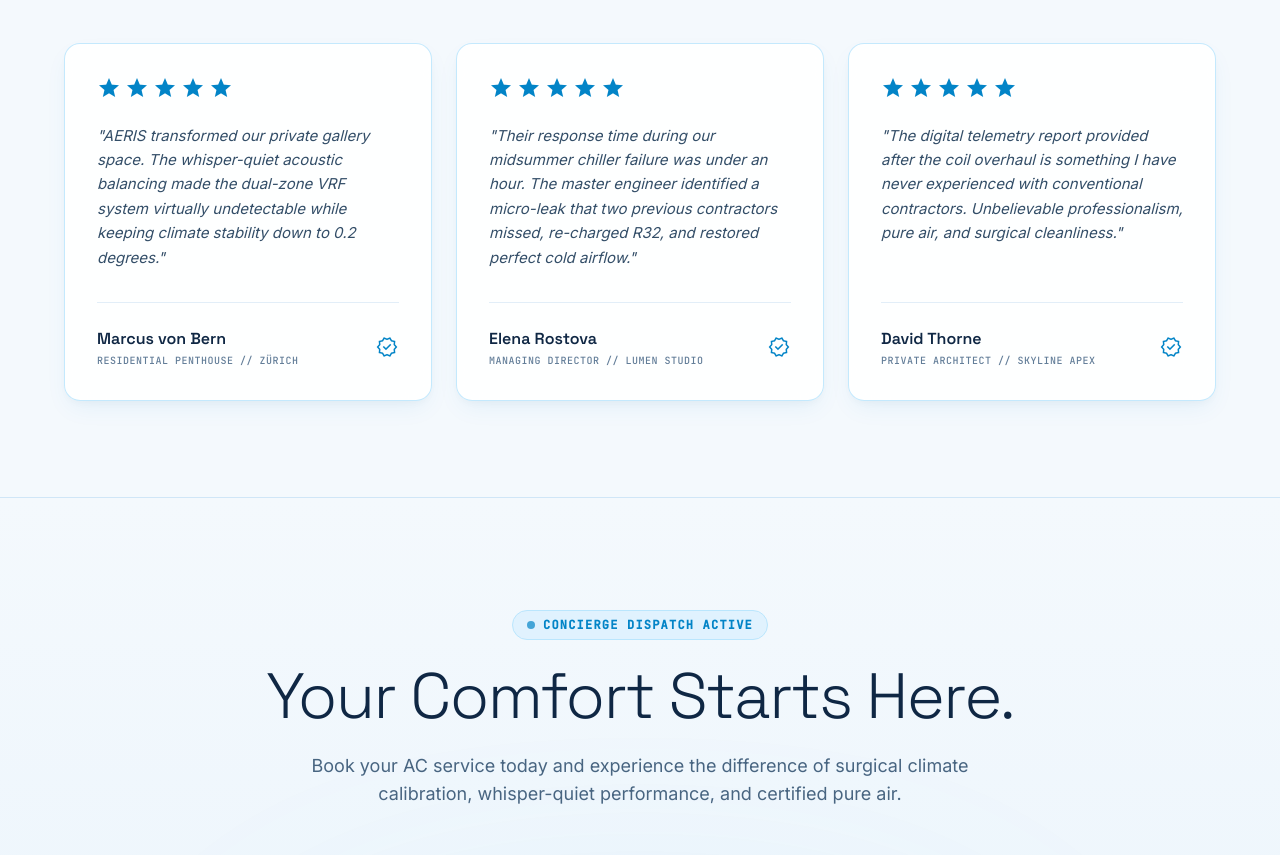
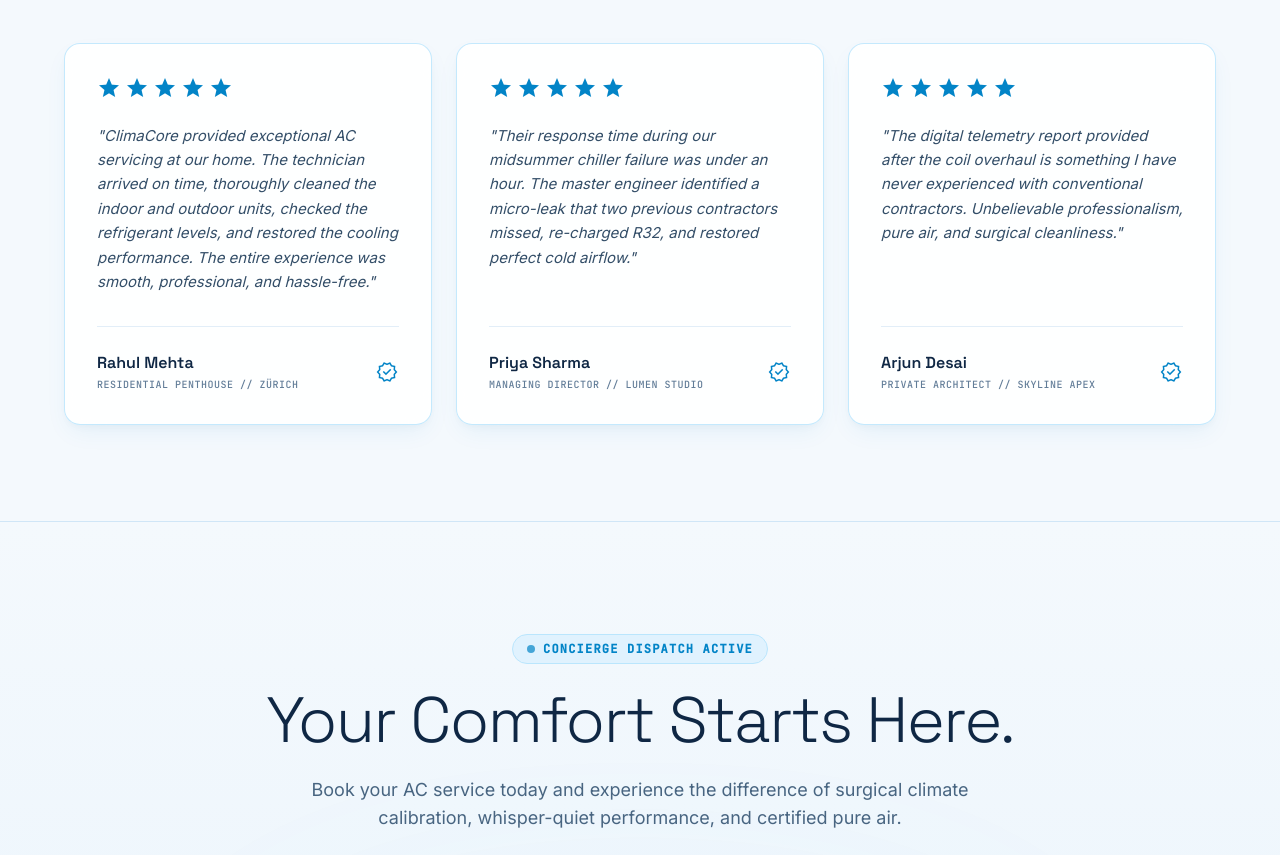
Before and after one commit to AKSHAYBHAMMAR/ezcool, a Next.js app: page / in a window 1280 px wide. Shown: the part 2960-3815 px from the top of the page. Built offline with nearby package versions, Linux system fonts and the light colour scheme.

Commit message:
Update testimonials with Indian customer names

```diff
--- a/src/components/Testimonials.tsx
+++ b/src/components/Testimonials.tsx
@@ -5,20 +5,20 @@ import React from 'react';
 const testimonials = [
   {
     quote:
-      '"AERIS transformed our private gallery space. The whisper-quiet acoustic balancing made the dual-zone VRF system virtually undetectable while keeping climate stability down to 0.2 degrees."',
-    author: 'Marcus von Bern',
+      '"ClimaCore provided exceptional AC servicing at our home. The technician arrived on time, thoroughly cleaned the indoor and outdoor units, checked the refrigerant levels, and restored the cooling performance. The entire experience was smooth, professional, and hassle-free."',
+    author: 'Rahul Mehta',
     role: 'RESIDENTIAL PENTHOUSE // ZÜRICH',
   },
   {
     quote:
       '"Their response time during our midsummer chiller failure was under an hour. The master engineer identified a micro-leak that two previous contractors missed, re-charged R32, and restored perfect cold airflow."',
-    author: 'Elena Rostova',
+    author: 'Priya Sharma',
     role: 'MANAGING DIRECTOR // LUMEN STUDIO',
   },
   {
     quote:
       '"The digital telemetry report provided after the coil overhaul is something I have never experienced with conventional contractors. Unbelievable professionalism, pure air, and surgical cleanliness."',
-    author: 'David Thorne',
+    author: 'Arjun Desai',
     role: 'PRIVATE ARCHITECT // SKYLINE APEX',
   },
 ];
```
